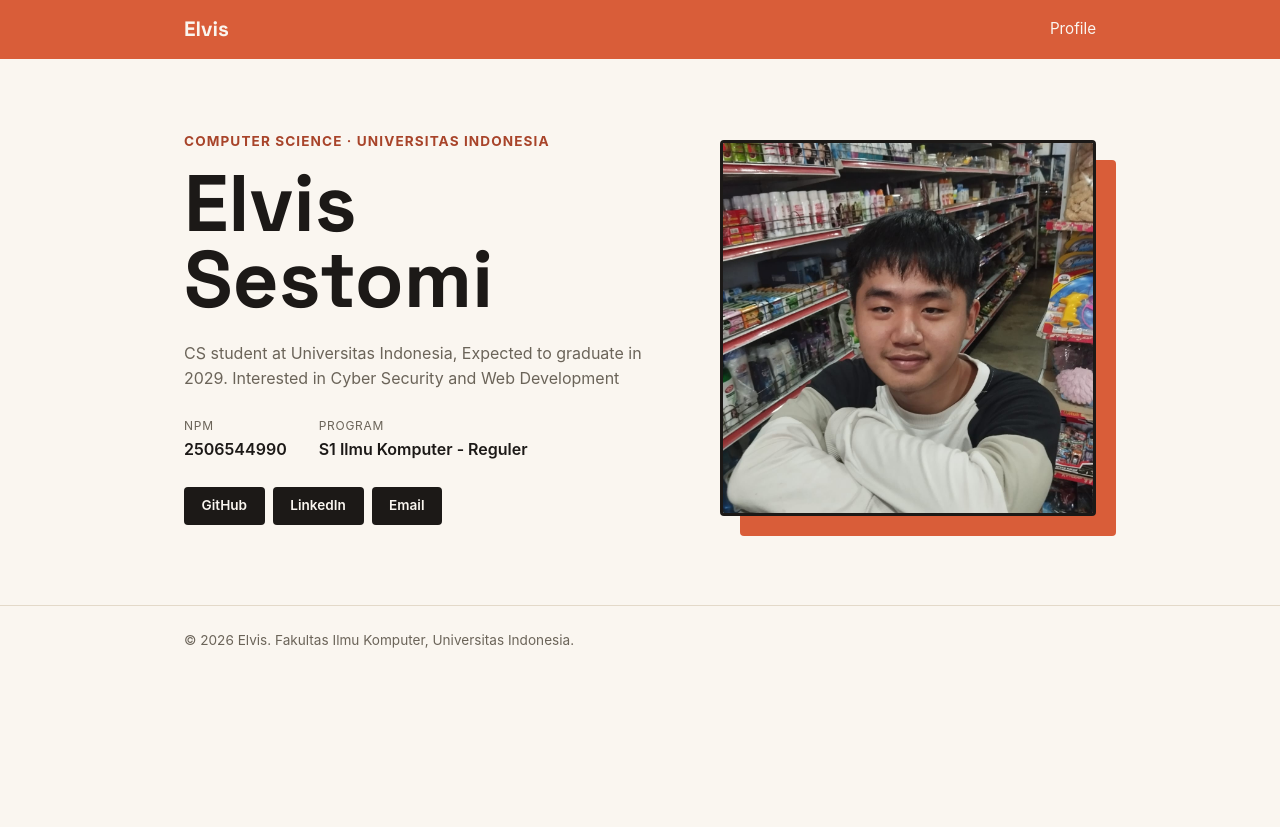
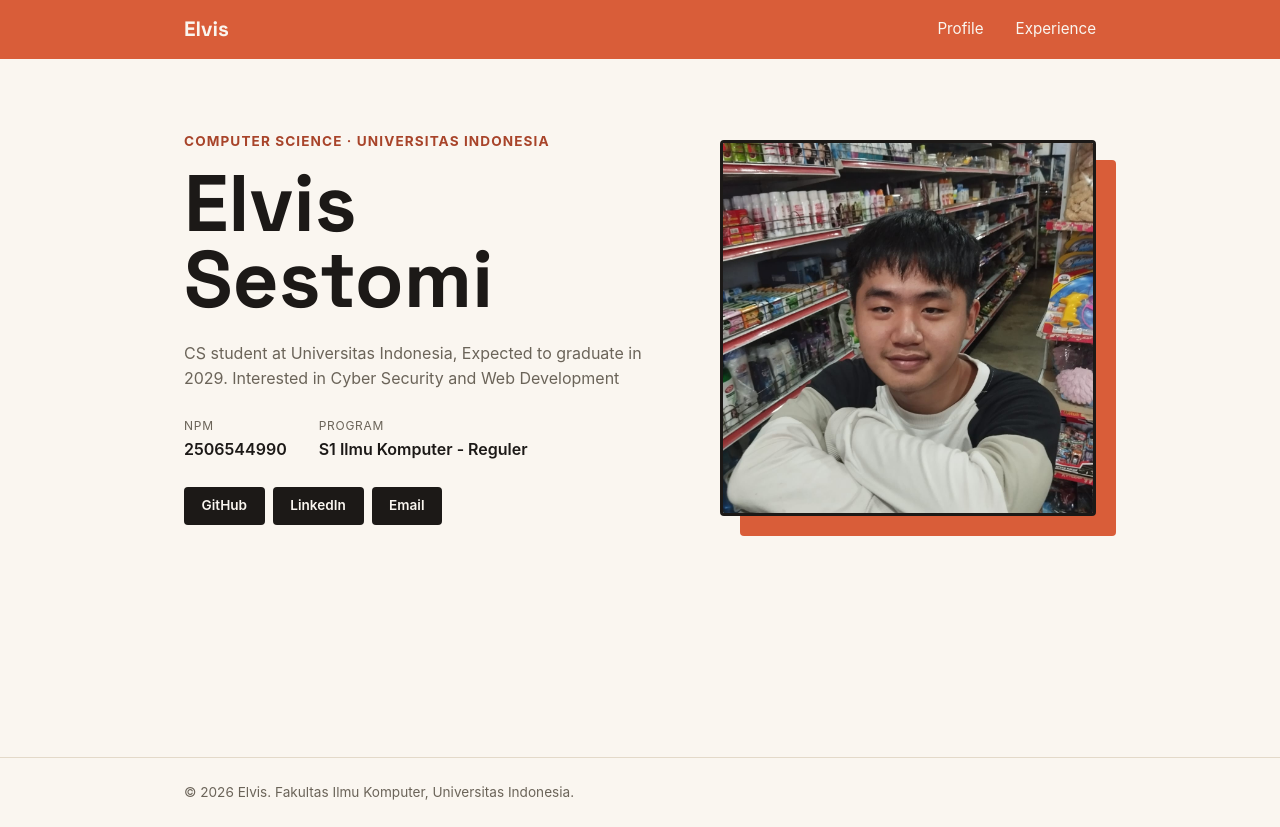
Before and after one commit to vis-fishy/myportofolio, a Django app: page / in a window 1280 px wide. Before the commit the page ends 648 px from the top, so only its background shows below. Run offline with Django 5.2, Linux system fonts and the light colour scheme.

Commit message:
build: added clean experience section

```diff
--- a/templates/index.html
+++ b/templates/index.html
@@ -15,6 +15,7 @@
             <a href="#profile" class="brand">Elvis</a>
             <nav>
                 <a href="#profile">Profile</a>
+                <a href="#experience">Experience</a>
             </nav>
         </div>
     </header>
@@ -50,6 +51,10 @@
                 </div>
             </div>
         </section>
+
+        <section class="hero" id="experience">
+
+        </section>
     </main>
 
     <footer class="site-footer">
```
